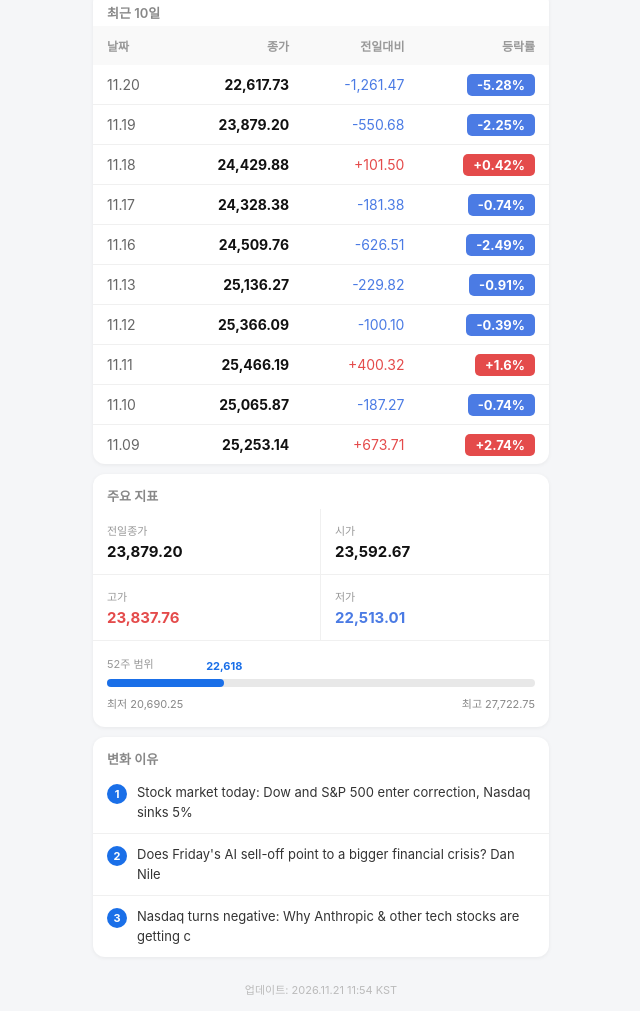
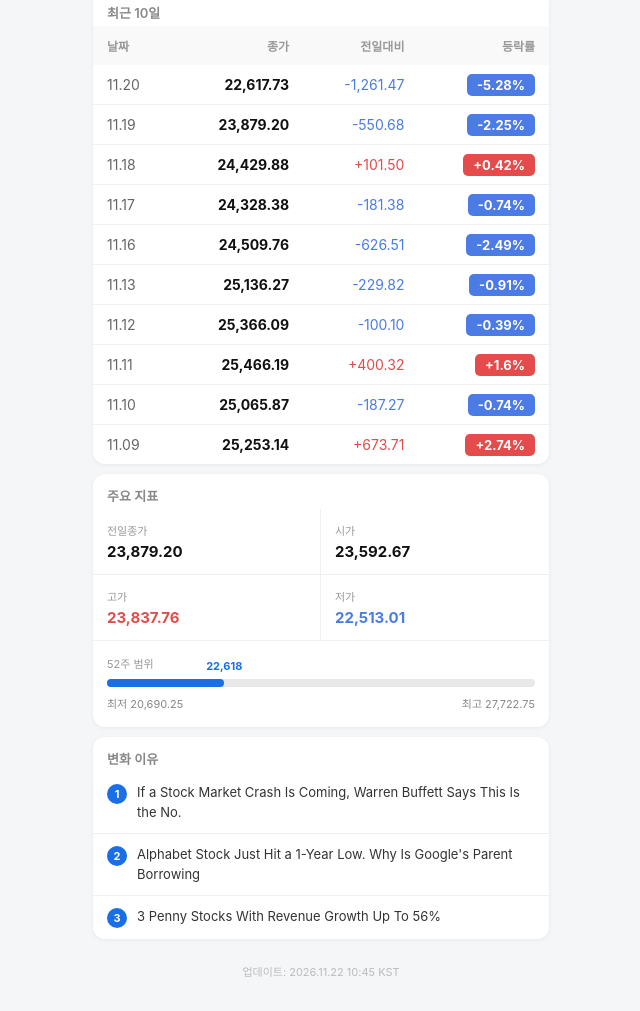
Before and after one commit to nararayoll/market-dashboard, a plain HTML site: page nasdaq_daily.html in a window 1280 px wide. Shown: the part 165-1176 px from the top of the page, without its empty margins (319-959 px from the left). Drawn offline with Linux system fonts and the light colour scheme.

Commit message:
Update NASDAQ daily report 2026-11-22

```diff
--- a/nasdaq_daily.html
+++ b/nasdaq_daily.html
@@ -146,19 +146,19 @@
 
         <div class="reason-card">
           <span class="reason-num">1</span>
-          <span class="reason-text">Stock market today: Dow and S&P 500 enter correction, Nasdaq sinks 5% </span>
+          <span class="reason-text">If a Stock Market Crash Is Coming, Warren Buffett Says This Is the No.</span>
         </div>
         <div class="reason-card">
           <span class="reason-num">2</span>
-          <span class="reason-text">Does Friday's AI sell-off point to a bigger financial crisis? Dan Nile</span>
+          <span class="reason-text">Alphabet Stock Just Hit a 1-Year Low. Why Is Google's Parent Borrowing</span>
         </div>
         <div class="reason-card">
           <span class="reason-num">3</span>
-          <span class="reason-text">Nasdaq turns negative: Why Anthropic & other tech stocks are getting c</span>
+          <span class="reason-text">3 Penny Stocks With Revenue Growth Up To 56%</span>
         </div>
 </div>
 
-<div class="updated">업데이트: 2026.11.21 11:54 KST</div>
+<div class="updated">업데이트: 2026.11.22 10:45 KST</div>
 
 </body>
 </html>
```
